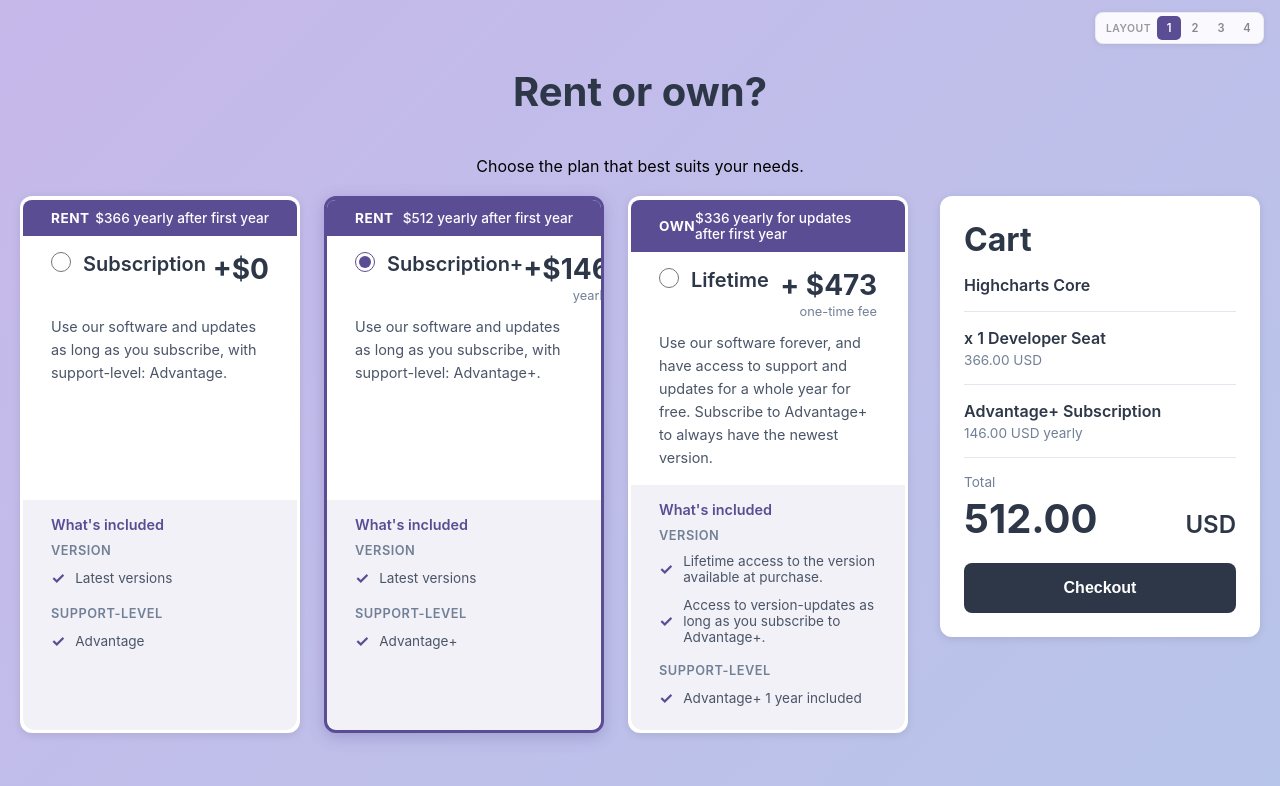
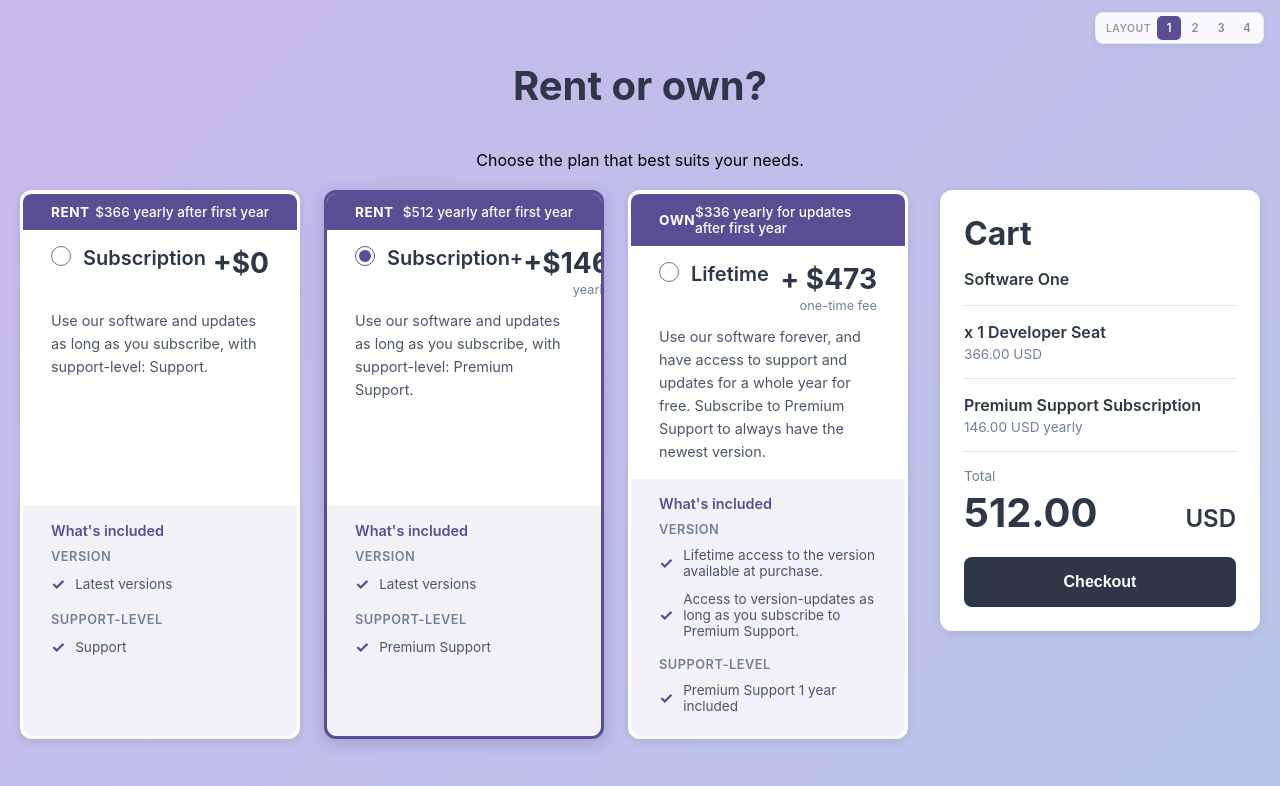
Before and after one commit to kennethknudsen/highsoft-shop-prototype, a React (Vite) app: page / in a window 1280 px wide. Shown: the top 786 px of the page. Built offline with nearby package versions, Linux system fonts and the light colour scheme.

Commit message:
Update React components with latest changes (text updates, user-select CSS)

```diff
--- a/src/App.css
+++ b/src/App.css
@@ -6,9 +6,9 @@
   min-height: 100vh;
   padding: 40px 20px;
   background: linear-gradient(135deg, #c7b8ea 0%, #b8c5ea 100%);
-  font-family: -apple-system, BlinkMacSystemFont, 'Segoe UI', 'Roboto', 'Oxygen',
-    'Ubuntu', 'Cantarell', 'Fira Sans', 'Droid Sans', 'Helvetica Neue',
-    sans-serif;
+  font-family:
+    -apple-system, BlinkMacSystemFont, "Segoe UI", "Roboto", "Oxygen", "Ubuntu",
+    "Cantarell", "Fira Sans", "Droid Sans", "Helvetica Neue", sans-serif;
 }
 
 .main-heading {
@@ -50,6 +50,7 @@
   display: flex;
   flex-direction: column;
   height: 100%;
+  user-select: none;
 }
 
 .rent-own-card.rented {
@@ -135,13 +136,13 @@
 }
 
 .rent-own-badge.rented {
-  background: #FEF3E2;
-  color: #C87B2F;
+  background: #fef3e2;
+  color: #c87b2f;
 }
 
 .rent-own-badge.owned {
-  background: #D4F4DD;
-  color: #27AE60;
+  background: #d4f4dd;
+  color: #27ae60;
 }
 
 .rent-own-price-section {
--- a/src/App.jsx
+++ b/src/App.jsx
@@ -10,19 +10,19 @@
       id: 'basic-subscription',
       title: 'Subscription',
       badge: 'RENTED',
-      description: 'Use our software and updates as long as you subscribe, with support-level: Advantage.',
+      description: 'Use our software and updates as long as you subscribe, with support-level: Support.',
       price: '+$0',
       priceSubtext: '',
       yearlyAfterFirst: '$366 yearly after first year',
       footer: {
         updates: 'Latest versions',
-        support: 'Advantage'
+        support: 'Support'
       },
       cart: {
-        licenseType: 'SaaS License',
-        productName: 'Highcharts Core',
+        licenseType: 'Annual License',
+        productName: 'Software One',
         seatPrice: 366,
-        subscription: 'Advantage Subscription',
+        subscription: 'Support Subscription',
         subscriptionNote: 'Included in license',
         total: 366
       }
@@ -31,19 +31,19 @@
       id: 'yearly-subscription',
       title: 'Subscription+',
       badge: 'RENTED',
-      description: 'Use our software and updates as long as you subscribe, with support-level: Advantage+.',
+      description: 'Use our software and updates as long as you subscribe, with support-level: Premium Support.',
       price: '+$146',
       priceSubtext: 'yearly',
       yearlyAfterFirst: '$512 yearly after first year',
       footer: {
         updates: 'Latest versions',
-        support: 'Advantage+'
+        support: 'Premium Support'
       },
       cart: {
-        licenseType: 'SaaS License',
-        productName: 'Highcharts Core',
+        licenseType: 'Annual License',
+        productName: 'Software One',
         seatPrice: 366,
-        subscription: 'Advantage+ Subscription',
+        subscription: 'Premium Support Subscription',
         subscriptionNote: '146.00 USD yearly',
         total: 512
       }
@@ -52,20 +52,20 @@
       id: 'lifetime-license',
       title: 'Lifetime',
       badge: 'OWNED',
-      description: 'Use our software forever, and have access to support and updates for a whole year for free. Subscribe to Advantage+ to always have the newest version.',
+      description: 'Use our software forever, and have access to support and updates for a whole year for free. Subscribe to Premium Support to always have the newest version.',
       price: '+ $473',
       priceSubtext: 'one-time fee',
       yearlyAfterFirst: '$336 yearly for updates after first year',
       footer: {
         extra: 'Lifetime access to the version available at purchase.',
-        updates: 'Access to version-updates as long as you subscribe to Advantage+.',
-        support: 'Advantage+ 1 year included'
+        updates: 'Access to version-updates as long as you subscribe to Premium Support.',
+        support: 'Premium Support 1 year included'
       },
       cart: {
-        licenseType: 'perpetual SaaS License',
-        productName: 'Highcharts Core',
+        licenseType: 'perpetual Annual License',
+        productName: 'Software One',
         seatPrice: 839,
-        subscription: 'Advantage+ Subscription',
+        subscription: 'Premium Support Subscription',
         subscriptionNote: 'First year included, then 335.60 USD yearly',
         total: 839
       }
--- a/src/AppV2.jsx
+++ b/src/AppV2.jsx
@@ -11,18 +11,18 @@
       id: 'basic-subscription',
       title: 'Subscription',
       tagline: 'Flexible access',
-      description: 'Use our software and updates as long as you subscribe, with Advantage support.',
+      description: 'Use our software and updates as long as you subscribe, with Support.',
       price: '$366',
       pricePeriod: '/year',
       features: [
         { label: 'Latest versions', desc: 'Access to all updates during your subscription' },
-        { label: 'Advantage support', desc: 'Standard support included with your license' },
+        { label: 'Support', desc: 'Standard support included with your license' },
       ],
       cart: {
-        licenseType: 'SaaS License',
-        productName: 'Highcharts Core',
+        licenseType: 'Annual License',
+        productName: 'Software One',
         seatPrice: 366,
-        subscription: 'Advantage',
+        subscription: 'Support',
         subscriptionNote: 'Included in license',
         total: 366
       }
@@ -32,18 +32,18 @@
       title: 'Subscription+',
       tagline: 'Best value',
       recommended: true,
-      description: 'Use our software and updates as long as you subscribe, with Advantage+ support.',
+      description: 'Use our software and updates as long as you subscribe, with Premium Support.',
       price: '$512',
       pricePeriod: '/year',
       features: [
         { label: 'Latest versions', desc: 'Access to all updates during your subscription' },
-        { label: 'Advantage+ support', desc: 'Priority support with faster response times' },
+        { label: 'Premium Support', desc: 'Priority support with faster response times' },
       ],
       cart: {
-        licenseType: 'SaaS License',
-        productName: 'Highcharts Core',
+        licenseType: 'Annual License',
+        productName: 'Software One',
         seatPrice: 366,
-        subscription: 'Advantage+',
+        subscription: 'Premium Support',
         subscriptionNote: '146.00 USD yearly',
         total: 512
       }
@@ -52,19 +52,19 @@
       id: 'lifetime-license',
       title: 'Lifetime',
       tagline: 'Permanent license',
-      description: 'Own the software forever. Includes one year of updates and Advantage+ support.',
+      description: 'Own the software forever. Includes one year of updates and Premium Support.',
       price: '$839',
       pricePeriod: 'one-time',
       renewalNote: '$336 yearly for updates after first year',
       features: [
         { label: 'Lifetime access', desc: 'Permanent access to the version at purchase' },
-        { label: 'Advantage+ support', desc: '1 year included, then 335.60 USD yearly' },
+        { label: 'Premium Support', desc: '1 year included, then 335.60 USD yearly' },
       ],
       cart: {
         licenseType: 'Perpetual License',
-        productName: 'Highcharts Core',
+        productName: 'Software One',
         seatPrice: 839,
-        subscription: 'Advantage+',
+        subscription: 'Premium Support',
         subscriptionNote: 'First year included, then 335.60 USD yearly',
         total: 839
       }
@@ -79,7 +79,7 @@
 
       <nav className="v2-nav">
         <div className="v2-nav-inner">
-          <div className="v2-logo">Highcharts</div>
+          <div className="v2-logo"></div>
         </div>
       </nav>
 
@@ -174,7 +174,7 @@
                 </div>
 
                 <button className="v2-cart-checkout">Proceed to Checkout</button>
-                <p className="v2-cart-secure">Secure checkout powered by Highsoft</p>
+                <p className="v2-cart-secure">Secure checkout</p>
               </div>
             </aside>
           )}
--- a/src/AppV3.jsx
+++ b/src/AppV3.jsx
@@ -12,18 +12,18 @@
 
   const cartData = selectedPlan === 'subscription'
     ? {
-        licenseType: 'SaaS License',
-        productName: 'Highcharts Core',
+        licenseType: 'Annual License',
+        productName: 'Software One',
         seatPrice: 366,
-        subscription: advantagePlus ? 'Advantage+' : 'Advantage',
+        subscription: advantagePlus ? 'Premium Support' : 'Support',
         subscriptionNote: advantagePlus ? '146.00 USD yearly' : 'Included in license',
         total: subTotal,
       }
     : {
         licenseType: 'Perpetual License',
-        productName: 'Highcharts Core',
+        productName: 'Software One',
         seatPrice: 839,
-        subscription: 'Advantage+',
+        subscription: 'Premium Support',
         subscriptionNote: 'First year included, then 335.60 USD yearly',
         total: 839,
       }
@@ -34,7 +34,7 @@
 
       <nav className="v2-nav">
         <div className="v2-nav-inner">
-          <div className="v2-logo">Highcharts</div>
+          <div className="v2-logo"></div>
         </div>
       </nav>
 
@@ -83,7 +83,6 @@
                   </svg>
                   <div>
                     <span className="v2-feature-label">Always the latest version</span>
-                    <span className="v2-feature-desc">Access to all updates during your subscription</span>
                   </div>
                 </li>
                 <li className="v2-feature-row">
@@ -91,8 +90,7 @@
                     <path fillRule="evenodd" d="M16.707 5.293a1 1 0 010 1.414l-8 8a1 1 0 01-1.414 0l-4-4a1 1 0 011.414-1.414L8 12.586l7.293-7.293a1 1 0 011.414 0z" clipRule="evenodd" />
                   </svg>
                   <div>
-                    <span className="v2-feature-label">Advantage support</span>
-                    <span className="v2-feature-desc">Standard support included with your license</span>
+                    <span className="v2-feature-label">Support</span>
                   </div>
                 </li>
               </ul>
@@ -109,14 +107,14 @@
                 </div>
                 <div className="v2-addon-content">
                   <div className="v2-addon-header">
-                    <span className="v2-addon-title">Upgrade to Advantage+</span>
+                    <span className="v2-addon-title">Upgrade to Premium Support</span>
                     <span className="v2-addon-price">+$146/year</span>
                   </div>
-                  <span className="v2-addon-desc">Priority support with faster response times and dedicated assistance.</span>
+
                 </div>
               </label>
               <button className="v2-compare-link" onClick={(e) => { e.stopPropagation(); setShowCompare(true) }}>
-                Compare Advantage vs Advantage+
+                Compare Support vs Premium Support
               </button>
             </div>
 
@@ -152,7 +150,6 @@
                   </svg>
                   <div>
                     <span className="v2-feature-label">Permanent access</span>
-                    <span className="v2-feature-desc">Lifetime access to the version available at purchase</span>
                   </div>
                 </li>
                 <li className="v2-feature-row">
@@ -160,8 +157,7 @@
                     <path fillRule="evenodd" d="M16.707 5.293a1 1 0 010 1.414l-8 8a1 1 0 01-1.414 0l-4-4a1 1 0 011.414-1.414L8 12.586l7.293-7.293a1 1 0 011.414 0z" clipRule="evenodd" />
                   </svg>
                   <div>
-                    <span className="v2-feature-label">Advantage+ support — 1 year included</span>
-                    <span className="v2-feature-desc">Priority support with faster response times</span>
+                    <span className="v2-feature-label">Premium Support — 1 year included</span>
                   </div>
                 </li>
               </ul>
@@ -170,7 +166,7 @@
                 <svg className="v2-renewal-icon" viewBox="0 0 20 20" fill="currentColor" width="16" height="16">
                   <path fillRule="evenodd" d="M18 10a8 8 0 11-16 0 8 8 0 0116 0zm-7-4a1 1 0 11-2 0 1 1 0 012 0zM9 9a1 1 0 000 2v3a1 1 0 001 1h1a1 1 0 100-2v-3a1 1 0 00-1-1H9z" clipRule="evenodd" />
                 </svg>
-                <span>After the first year Advantage+ renews at $336/year.</span>
+                <span>After the first year Premium Support renews at $336/year.</span>
               </div>
             </div>
           </div>
@@ -205,7 +201,7 @@
               </div>
 
               <button className="v2-cart-checkout">Proceed to Checkout</button>
-              <p className="v2-cart-secure">Secure checkout powered by Highsoft</p>
+              <p className="v2-cart-secure">Secure checkout</p>
             </div>
           </aside>
         </div>
@@ -222,8 +218,8 @@
             <div className="v2-compare-table">
               <div className="v2-compare-row v2-compare-row--header">
                 <div className="v2-compare-cell v2-compare-cell--label"></div>
-                <div className="v2-compare-cell v2-compare-cell--adv">Advantage</div>
-                <div className="v2-compare-cell v2-compare-cell--advplus">Advantage Plus</div>
+                <div className="v2-compare-cell v2-compare-cell--adv">Support</div>
+                <div className="v2-compare-cell v2-compare-cell--advplus">Premium Support</div>
               </div>
               <div className="v2-compare-section-label">Support</div>
               <div className="v2-compare-row"><div className="v2-compare-cell v2-compare-cell--label">Tech support hours</div><div className="v2-compare-cell v2-compare-cell--adv">10 hrs / developer</div><div className="v2-compare-cell v2-compare-cell--advplus v2-compare-cell--bold">20 hrs / developer</div></div>
--- a/src/AppV4.css
+++ b/src/AppV4.css
@@ -105,6 +105,7 @@
   background: transparent;
   color: #888;
   transition: all 0.15s;
+  user-select: none;
 }
 .v2-cart-toggle-btn--active {
   background: #5b4d93;
@@ -176,6 +177,7 @@
   padding: 32px;
   display: flex;
   flex-direction: column;
+  user-select: none;
 }
 
 .v2-card-top {
@@ -268,6 +270,7 @@
     border-color 0.15s,
     background 0.15s;
   margin-top: auto;
+  user-select: none;
 }
 .v2-addon:hover {
   border-color: #c4bce0;
@@ -478,6 +481,7 @@
   font-weight: 600;
   cursor: pointer;
   transition: background 0.15s;
+  user-select: none;
 }
 .v2-cart-checkout:hover {
   background: #4a3d7f;
@@ -503,6 +507,7 @@
   text-underline-offset: 2px;
   align-self: flex-start;
   transition: color 0.15s;
+  user-select: none;
 }
 .v2-compare-link:hover {
   color: #4a3d7f;
--- a/src/AppV4.jsx
+++ b/src/AppV4.jsx
@@ -13,20 +13,20 @@
       const base = 366
       const advPlus = advantagePlus ? 146 : 0
       return {
-        productName: 'Highcharts Core',
-        licenseType: 'SaaS License',
+        productName: 'Software One',
+        licenseType: 'Annual License',
         seatPrice: base,
-        subscription: advantagePlus ? 'Advantage+' : 'Advantage',
+        subscription: advantagePlus ? 'Premium Support' : 'Support',
         subscriptionNote: advantagePlus ? '146.00 USD yearly' : 'Included in license',
         total: base + advPlus,
       }
     }
     // lifetime
     return {
-      productName: 'Highcharts Core',
+      productName: 'Software One',
       licenseType: 'Perpetual License',
       seatPrice: 839,
-      subscription: 'Advantage+',
+      subscription: 'Premium Support',
       subscriptionNote: 'First year included, then 335.60 USD yearly',
       total: 839,
     }
@@ -38,7 +38,7 @@
 
       <nav className="v2-nav">
         <div className="v2-nav-inner">
-          <div className="v2-logo">Highcharts</div>
+          <div className="v2-logo"></div>
         </div>
       </nav>
 
@@ -74,7 +74,6 @@
                     </svg>
                     <div>
                       <span className="v2-feature-label">Always the latest version</span>
-                      <span className="v2-feature-desc">Access to all updates during your subscription</span>
                     </div>
                   </li>
                   <li className="v2-feature-row">
@@ -82,8 +81,7 @@
                       <path fillRule="evenodd" d="M16.707 5.293a1 1 0 010 1.414l-8 8a1 1 0 01-1.414 0l-4-4a1 1 0 011.414-1.414L8 12.586l7.293-7.293a1 1 0 011.414 0z" clipRule="evenodd" />
                     </svg>
                     <div>
-                      <span className="v2-feature-label">Advantage support</span>
-                      <span className="v2-feature-desc">Standard support included with your license</span>
+                      <span className="v2-feature-label">Support</span>
                     </div>
                   </li>
                 </ul>
@@ -100,14 +98,14 @@
                   </div>
                   <div className="v2-addon-content">
                     <div className="v2-addon-header">
-                      <span className="v2-addon-title">Upgrade to Advantage+</span>
+                      <span className="v2-addon-title">Upgrade to Premium Support</span>
                       <span className="v2-addon-price">+$146/year</span>
                     </div>
                     <span className="v2-addon-desc">Priority support with faster response times and dedicated assistance.</span>
                   </div>
                 </label>
                 <button className="v2-compare-link" onClick={() => setShowCompare(true)}>
-                  Compare Advantage vs Advantage+
+                  Compare Support vs Premium Support
                 </button>
               </>
             ) : (
@@ -129,7 +127,6 @@
                     </svg>
                     <div>
                       <span className="v2-feature-label">Permanent access</span>
-                      <span className="v2-feature-desc">Lifetime access to the version available at purchase</span>
                     </div>
                   </li>
                   <li className="v2-feature-row">
@@ -137,8 +134,7 @@
                       <path fillRule="evenodd" d="M16.707 5.293a1 1 0 010 1.414l-8 8a1 1 0 01-1.414 0l-4-4a1 1 0 011.414-1.414L8 12.586l7.293-7.293a1 1 0 011.414 0z" clipRule="evenodd" />
                     </svg>
                     <div>
-                      <span className="v2-feature-label">Advantage+ support — 1 year included</span>
-                      <span className="v2-feature-desc">Priority support with faster response times</span>
+                      <span className="v2-feature-label">Premium Support — 1 year included</span>
                     </div>
                   </li>
                 </ul>
@@ -147,7 +143,7 @@
                   <svg className="v2-renewal-icon" viewBox="0 0 20 20" fill="currentColor" width="16" height="16">
                     <path fillRule="evenodd" d="M18 10a8 8 0 11-16 0 8 8 0 0116 0zm-7-4a1 1 0 11-2 0 1 1 0 012 0zM9 9a1 1 0 000 2v3a1 1 0 001 1h1a1 1 0 100-2v-3a1 1 0 00-1-1H9z" clipRule="evenodd" />
                   </svg>
-                  <span>After the first year advantage+ renews at $336/year.</span>
+                  <span>After the first year Premium Support renews at $336/year.</span>
                 </div>
               </>
             )}
@@ -199,7 +195,7 @@
               </div>
 
               <button className="v2-cart-checkout">Proceed to Checkout</button>
-              <p className="v2-cart-secure">Secure checkout powered by Highsoft</p>
+              <p className="v2-cart-secure">Secure checkout</p>
             </div>
           </aside>
         </div>
@@ -217,8 +213,8 @@
               {/* Header row */}
               <div className="v2-compare-row v2-compare-row--header">
                 <div className="v2-compare-cell v2-compare-cell--label"></div>
-                <div className="v2-compare-cell v2-compare-cell--adv">Advantage</div>
-                <div className="v2-compare-cell v2-compare-cell--advplus">Advantage Plus</div>
+                <div className="v2-compare-cell v2-compare-cell--adv">Support</div>
+                <div className="v2-compare-cell v2-compare-cell--advplus">Premium Support</div>
               </div>
 
               {/* SUPPORT section */}
```
